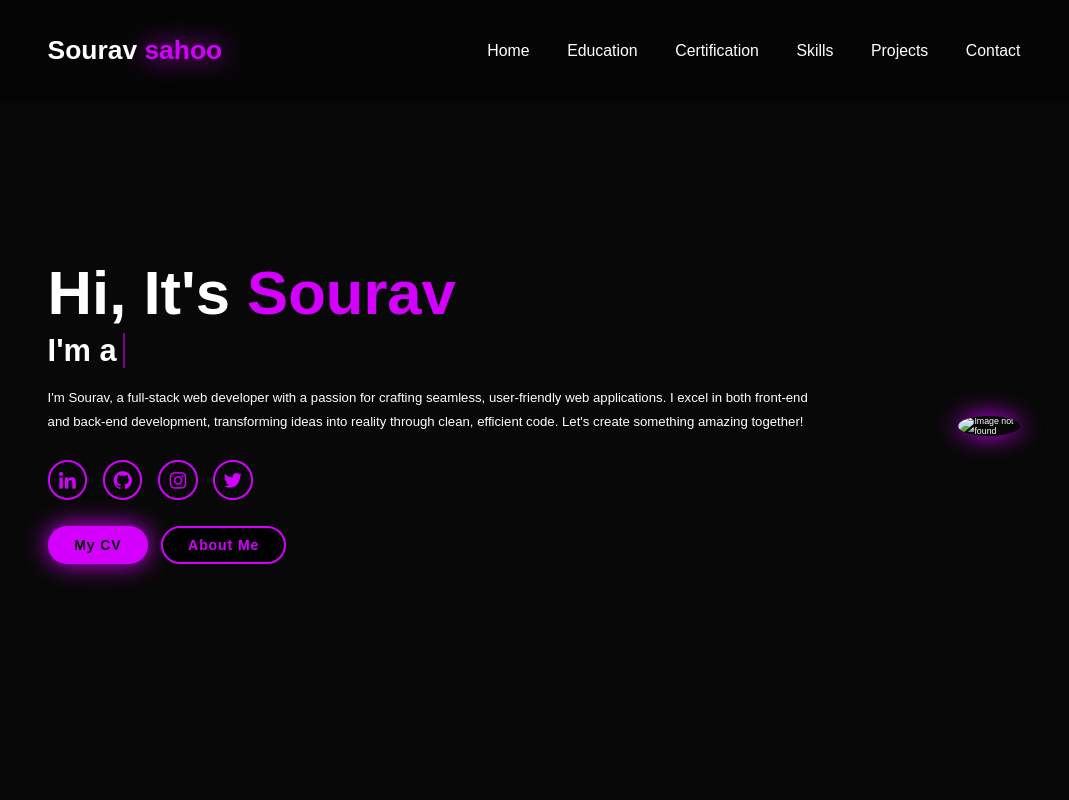
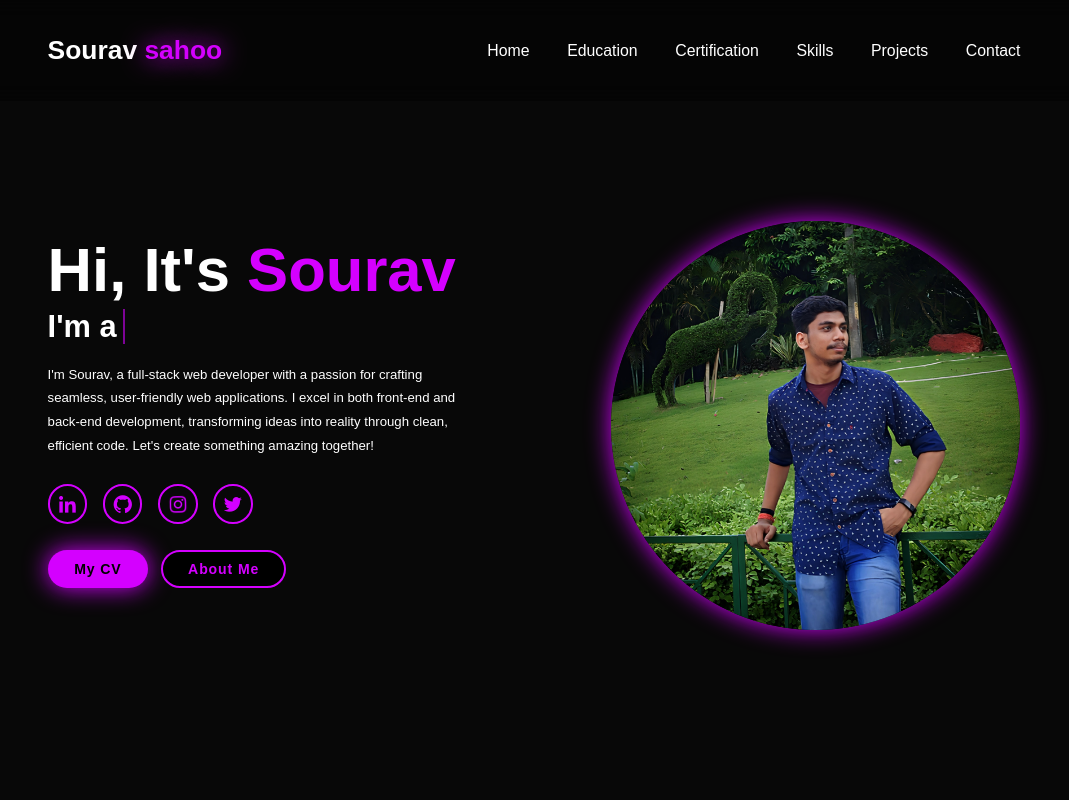
Before and after one commit to Souravsahoo2004/sourav-portfolio, a website: page index.html in a window 1280 px wide. Shown: the top 800 px of the page, without its empty margins (106-1175 px from the left). Drawn offline with nearby package versions, Linux system fonts and the light colour scheme.

Commit message:
Update index.html

```diff
--- a/index.html
+++ b/index.html
@@ -54,7 +54,7 @@
              </div>
       </div>
       <div class="home-img">
-        <img src="public/images/image-1.jpg"  alt="Image not found">
+        <img src="image-1.jpg"  alt="Image not found">
       </div>
 
    </section>
```
